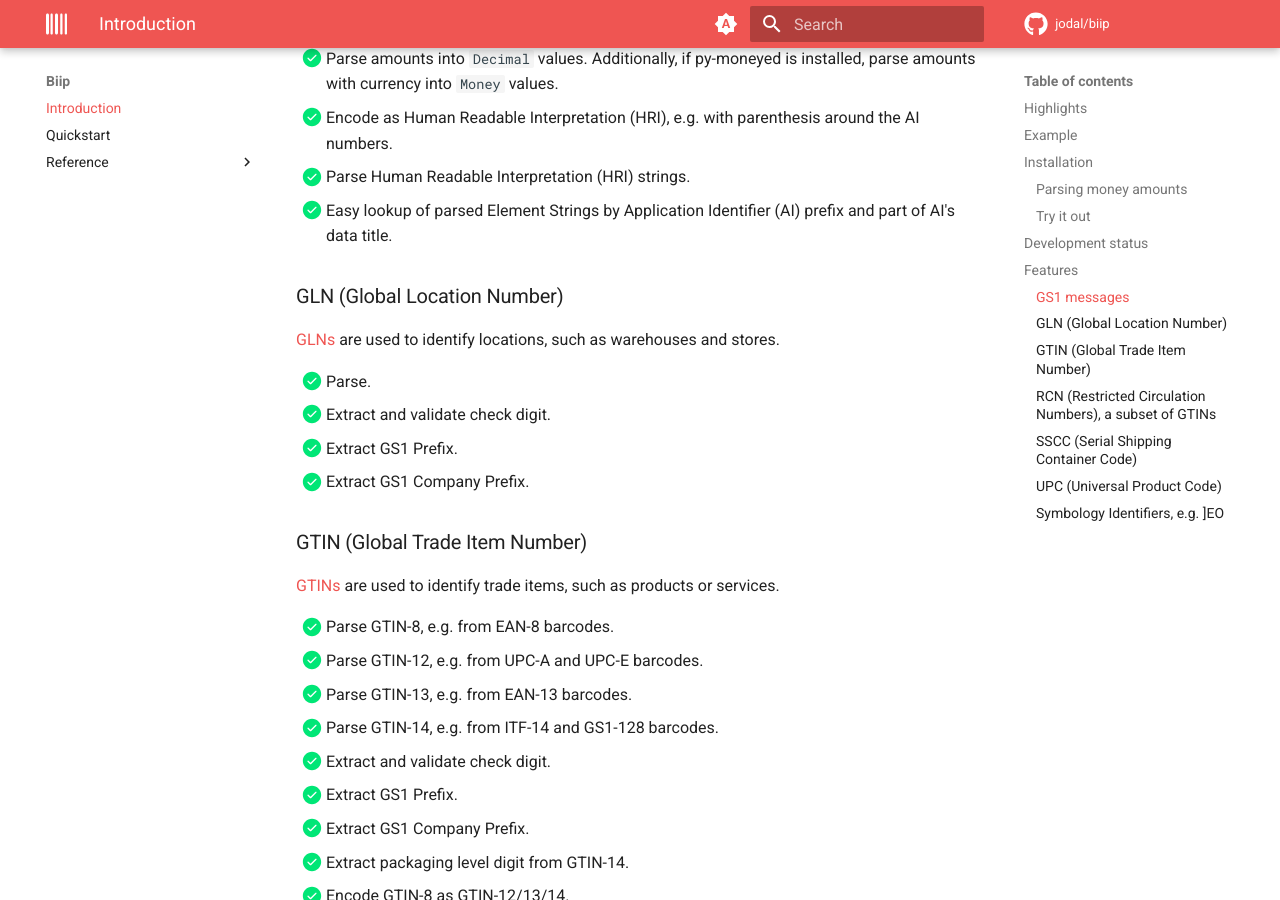
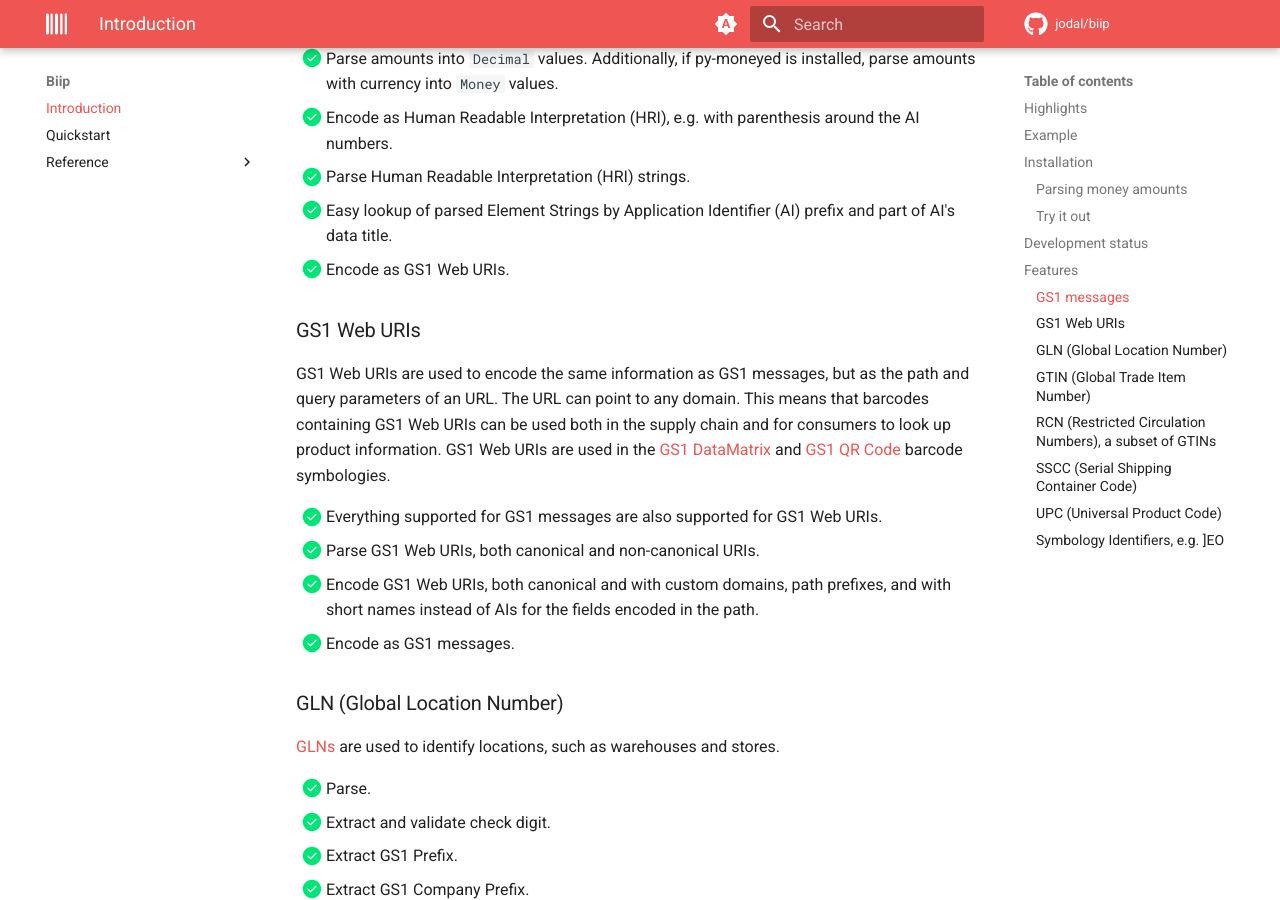
Before and after one commit to jodal/biip, an MkDocs documentation site: the page built from docs/index.md, in a window 1280 px wide and 900 px high, scrolled down 2549 px. Built offline with MkDocs 1.6.1 and Material for MkDocs 9.7.7, drawn with Linux system fonts in a browser that asks for light colours; comment, search, counter and statistics services are not loaded.

Commit message:
Add GS1 Web URIs to the feature list

```diff
--- a/docs/index.md
+++ b/docs/index.md
@@ -124,6 +124,23 @@ including
 - [x] Parse Human Readable Interpretation (HRI) strings.
 - [x] Easy lookup of parsed Element Strings by Application Identifier (AI)
       prefix and part of AI's data title.
+- [x] Encode as GS1 Web URIs.
+
+### GS1 Web URIs
+
+GS1 Web URIs are used to encode the same information as GS1 messages, but as the
+path and query parameters of an URL. The URL can point to any domain. This means
+that barcodes containing GS1 Web URIs can be used both in the supply chain and
+for consumers to look up product information. GS1 Web URIs are used in the
+[GS1 DataMatrix](https://en.wikipedia.org/wiki/Data_Matrix) and
+[GS1 QR Code](https://en.wikipedia.org/wiki/QR_code)
+barcode symbologies.
+
+- [x] Everything supported for GS1 messages are also supported for GS1 Web URIs.
+- [x] Parse GS1 Web URIs, both canonical and non-canonical URIs.
+- [x] Encode GS1 Web URIs, both canonical and with custom domains, path
+      prefixes, and with short names instead of AIs for the fields encoded in the path.
+- [x] Encode as GS1 messages.
 
 ### GLN (Global Location Number)
 
```
